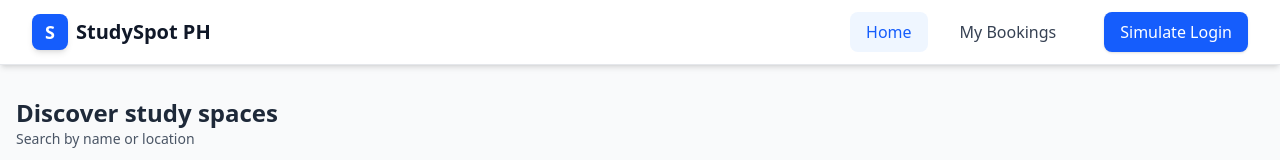
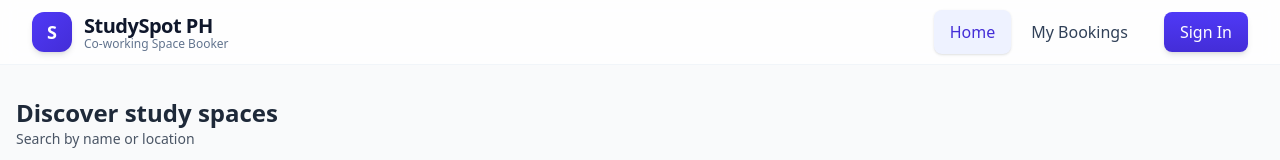
Before and after one commit to luisantonioj/midterm-project, a React (Vite) app: page / in a window 1280 px wide. Shown: the top 160 px of the page. Built offline with nearby package versions, Linux system fonts and the light colour scheme.

Commit message:
update header ui

```diff
--- a/src/components/Header.jsx
+++ b/src/components/Header.jsx
@@ -1,45 +1,87 @@
-import React, { useState } from "react";
+import React, { useState, useEffect } from "react";
 import { Link, useLocation } from "react-router-dom";
 import { useAuth } from "../contexts/AuthContext";
 
 export default function Header() {
   const { user, login, logout } = useAuth();
   const [isMenuOpen, setIsMenuOpen] = useState(false);
+  const [isScrolled, setIsScrolled] = useState(false);
   const location = useLocation();
 
+  // Add scroll effect for header
+  useEffect(() => {
+    const handleScroll = () => {
+      setIsScrolled(window.scrollY > 10);
+    };
+    window.addEventListener("scroll", handleScroll);
+    return () => window.removeEventListener("scroll", handleScroll);
+  }, []);
+
   return (
-    <header className="bg-white shadow-md border-b border-gray-200">
+    <header
+      className={`sticky top-0 z-50 transition-all duration-300 ${
+        isScrolled
+          ? "bg-white/95 backdrop-blur-md shadow-md border-b border-slate-200/80"
+          : "bg-white/80 backdrop-blur-sm border-b border-slate-100"
+      }`}
+    >
       <div className="max-w-7xl mx-auto px-4 sm:px-6 lg:px-8">
         <div className="flex justify-between items-center h-16">
           {/* Logo */}
-          <Link to="/" className="flex items-center space-x-2">
-            <div className="w-9 h-9 bg-blue-600 rounded-lg flex items-center justify-center shadow-md">
+          <Link
+            to="/"
+            className="flex items-center space-x-3 group"
+            onClick={() => setIsMenuOpen(false)}
+          >
+            <div className="w-10 h-10 bg-gradient-to-br from-indigo-600 to-indigo-700 rounded-xl flex items-center justify-center shadow-md group-hover:shadow-lg transition-shadow">
               <span className="text-white font-bold text-lg">S</span>
             </div>
-            <span className="text-xl font-bold text-gray-900">StudySpot PH</span>
+            <div className="flex flex-col">
+              <span className="text-xl font-bold text-slate-900 tracking-tight">
+                StudySpot PH
+              </span>
+              <span className="text-xs text-slate-500 -mt-1">
+                Co-working Space Booker
+              </span>
+            </div>
           </Link>
 
-          {/* Desktop Navigation - Always visible on desktop */}
-          <nav className="hidden md:flex items-center space-x-4">
+          {/* Desktop Navigation */}
+          <nav className="hidden md:flex items-center space-x-1">
             <Link
               to="/"
-              className={`px-4 py-2 rounded-lg transition-colors ${location.pathname === "/" ? "bg-blue-50 text-blue-600 font-medium" : "text-gray-700 hover:text-blue-600 hover:bg-gray-50"}`}
+              className={`px-4 py-2.5 rounded-lg transition-all duration-200 ${
+                location.pathname === "/"
+                  ? "bg-indigo-50 text-indigo-700 font-medium shadow-sm"
+                  : "text-slate-700 hover:text-indigo-600 hover:bg-slate-50/80"
+              }`}
             >
               Home
             </Link>
             <Link
               to="/dashboard/my-bookings"
-              className={`px-4 py-2 rounded-lg transition-colors ${location.pathname === "/dashboard/my-bookings" ? "bg-blue-50 text-blue-600 font-medium" : "text-gray-700 hover:text-blue-600 hover:bg-gray-50"}`}
+              className={`px-4 py-2.5 rounded-lg transition-all duration-200 ${
+                location.pathname.startsWith("/dashboard")
+                  ? "bg-indigo-50 text-indigo-700 font-medium shadow-sm"
+                  : "text-slate-700 hover:text-indigo-600 hover:bg-slate-50/80"
+              }`}
             >
               My Bookings
             </Link>
 
             {user ? (
-              <div className="flex items-center ml-4 pl-4 border-l border-gray-200">
-                <span className="text-sm text-gray-700 mr-3">Hi, {user.name}</span>
+              <div className="flex items-center ml-4 pl-4 border-l border-slate-200">
+                <div className="flex items-center mr-4">
+                  <div className="w-8 h-8 bg-indigo-100 rounded-full flex items-center justify-center text-indigo-700 font-medium text-sm mr-2">
+                    {user.name.charAt(0).toUpperCase()}
+                  </div>
+                  <span className="text-sm text-slate-700">
+                    Hi, {user.name.split(' ')[0]}
+                  </span>
+                </div>
                 <button
                   onClick={logout}
-                  className="px-4 py-2 text-sm rounded-lg border border-gray-300 text-gray-700 hover:bg-gray-50 transition-colors"
+                  className="px-4 py-2 text-sm rounded-lg border border-slate-200 text-slate-600 hover:bg-slate-50 hover:border-slate-300 transition-colors shadow-sm"
                 >
                   Logout
                 </button>
@@ -47,57 +89,83 @@ export default function Header() {
             ) : (
               <button
                 onClick={() => login()}
-                className="ml-4 px-4 py-2 bg-blue-600 text-white rounded-lg hover:bg-blue-700 transition-colors shadow-sm"
+                className="ml-4 px-4 py-2 bg-gradient-to-b from-indigo-600 to-indigo-700 text-white rounded-lg hover:from-indigo-700 hover:to-indigo-800 transition-all duration-200 shadow-md hover:shadow-lg"
               >
-                Simulate Login
+                Sign In
               </button>
             )}
           </nav>
 
-          {/* Mobile Menu Button - Only visible on mobile */}
+          {/* Mobile Menu Button */}
           <button
-            className="md:hidden p-2 rounded-lg hover:bg-gray-100 transition-colors"
+            className="md:hidden p-2.5 rounded-lg hover:bg-slate-100 transition-colors"
             onClick={() => setIsMenuOpen(!isMenuOpen)}
+            aria-label="Toggle menu"
           >
-            <svg className="w-6 h-6 text-gray-700" fill="none" stroke="currentColor" viewBox="0 0 24 24">
-              {isMenuOpen ? (
-                <path strokeLinecap="round" strokeLinejoin="round" strokeWidth={2} d="M6 18L18 6M6 6l12 12" />
-              ) : (
-                <path strokeLinecap="round" strokeLinejoin="round" strokeWidth={2} d="M4 6h16M4 12h16M4 18h16" />
-              )}
-            </svg>
+            <div className="w-6 h-6 flex flex-col justify-center items-center relative">
+              <span className={`block absolute w-6 h-0.5 bg-slate-700 transition-all duration-300 ${isMenuOpen ? 'rotate-45' : '-translate-y-1.5'}`}></span>
+              <span className={`block absolute w-6 h-0.5 bg-slate-700 transition-all duration-300 ${isMenuOpen ? 'opacity-0' : 'opacity-100'}`}></span>
+              <span className={`block absolute w-6 h-0.5 bg-slate-700 transition-all duration-300 ${isMenuOpen ? '-rotate-45' : 'translate-y-1.5'}`}></span>
+            </div>
           </button>
         </div>
 
-        {/* Mobile Navigation Menu - Only visible on mobile when toggled */}
-        {isMenuOpen && (
-          <div className="md:hidden pb-4 border-t border-gray-200">
-            <div className="flex flex-col space-y-2 mt-2">
+        {/* Mobile Navigation */}
+        <div className={`md:hidden overflow-hidden transition-all duration-300 ease-in-out ${isMenuOpen ? 'max-h-96 pb-4 border-t border-slate-200' : 'max-h-0'}`}>
+          <div className="flex flex-col space-y-1 mt-2">
             <Link
               to="/"
-                className="px-4 py-3 rounded-lg text-gray-700 hover:text-blue-600 hover:bg-gray-50 transition-colors"
+              className={`px-4 py-3 rounded-lg transition-colors ${
+                location.pathname === "/"
+                  ? "bg-indigo-50 text-indigo-700 font-medium"
+                  : "text-slate-700 hover:text-indigo-600 hover:bg-slate-50"
+              }`}
               onClick={() => setIsMenuOpen(false)}
             >
               Home
             </Link>
             <Link
+              to="/spaces"
+              className={`px-4 py-3 rounded-lg transition-colors ${
+                location.pathname === "/spaces"
+                  ? "bg-indigo-50 text-indigo-700 font-medium"
+                  : "text-slate-700 hover:text-indigo-600 hover:bg-slate-50"
+              }`}
+              onClick={() => setIsMenuOpen(false)}
+            >
+              Browse Spaces
+            </Link>
+            <Link
               to="/dashboard/my-bookings"
-                className="px-4 py-3 rounded-lg text-gray-700 hover:text-blue-600 hover:bg-gray-50 transition-colors"
+              className={`px-4 py-3 rounded-lg transition-colors ${
+                location.pathname.startsWith("/dashboard")
+                  ? "bg-indigo-50 text-indigo-700 font-medium"
+                  : "text-slate-700 hover:text-indigo-600 hover:bg-slate-50"
+              }`}
               onClick={() => setIsMenuOpen(false)}
             >
               My Bookings
             </Link>
 
             {user ? (
-                <div className="pt-3 mt-2 border-t border-gray-200">
-                  <div className="px-4 py-2 text-sm text-gray-500">Logged in as</div>
-                  <div className="px-4 py-2 font-medium text-gray-800">{user.name}</div>
+              <div className="pt-3 mt-2 border-t border-slate-200">
+                <div className="px-4 py-2 text-sm text-slate-500">
+                  Signed in as
+                </div>
+                <div className="flex items-center px-4 py-2">
+                  <div className="w-8 h-8 bg-indigo-100 rounded-full flex items-center justify-center text-indigo-700 font-medium text-sm mr-3">
+                    {user.name.charAt(0).toUpperCase()}
+                  </div>
+                  <span className="font-medium text-slate-800">
+                    {user.name}
+                  </span>
+                </div>
                 <button
                   onClick={() => {
                     logout();
                     setIsMenuOpen(false);
                   }}
-                    className="w-full text-left px-4 py-3 mt-2 rounded-lg border border-gray-300 text-gray-700 hover:bg-gray-50 transition-colors"
+                  className="w-full text-left px-4 py-3 mt-2 rounded-lg border border-slate-200 text-slate-700 hover:bg-slate-50 transition-colors"
                 >
                   Logout
                 </button>
@@ -108,14 +176,13 @@ export default function Header() {
                   login();
                   setIsMenuOpen(false);
                 }}
-                  className="w-full text-left px-4 py-3 mt-2 bg-blue-600 text-white rounded-lg hover:bg-blue-700 transition-colors"
+                className="w-full text-left px-4 py-3 mt-2 bg-gradient-to-b from-indigo-600 to-indigo-700 text-white rounded-lg hover:from-indigo-700 hover:to-indigo-800 transition-all duration-200"
               >
-                  Simulate Login
+                Sign In
               </button>
             )}
           </div>
         </div>
-        )}
       </div>
     </header>
   );
```
Lines whose indentation alone changed are shown as unchanged.
